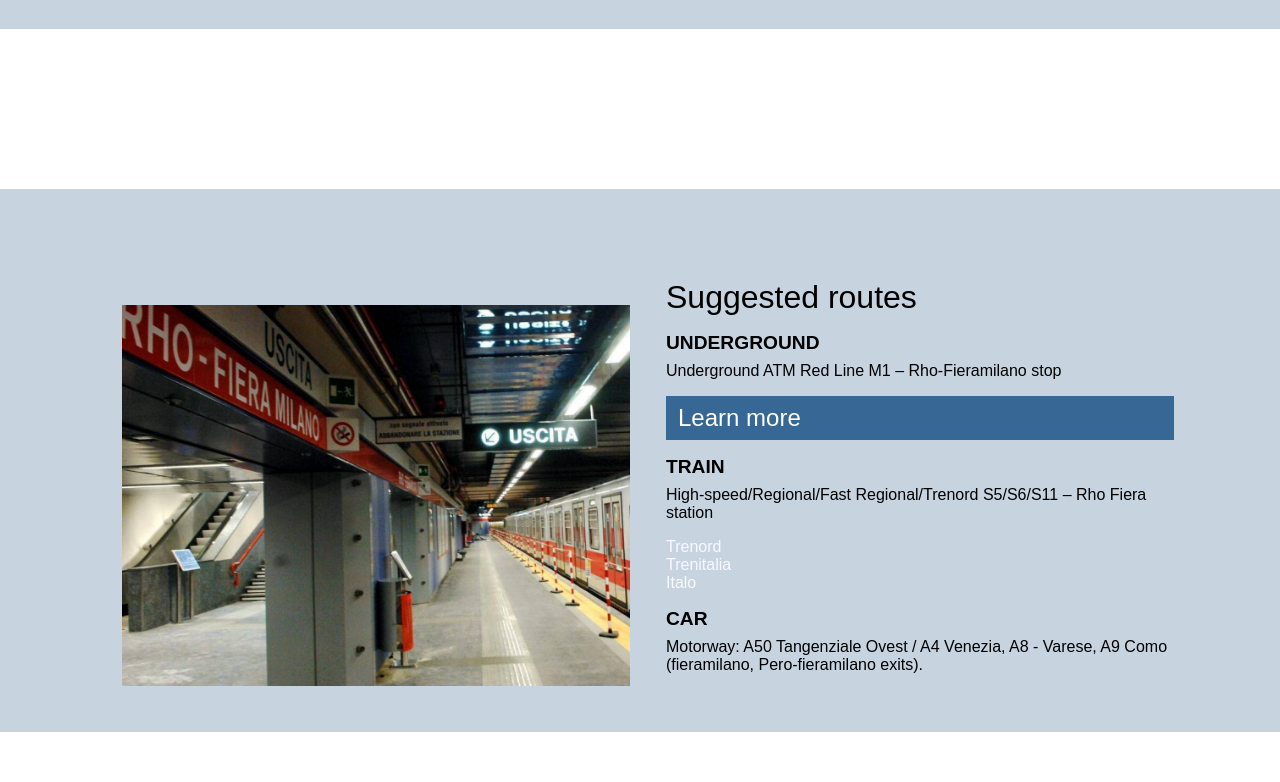
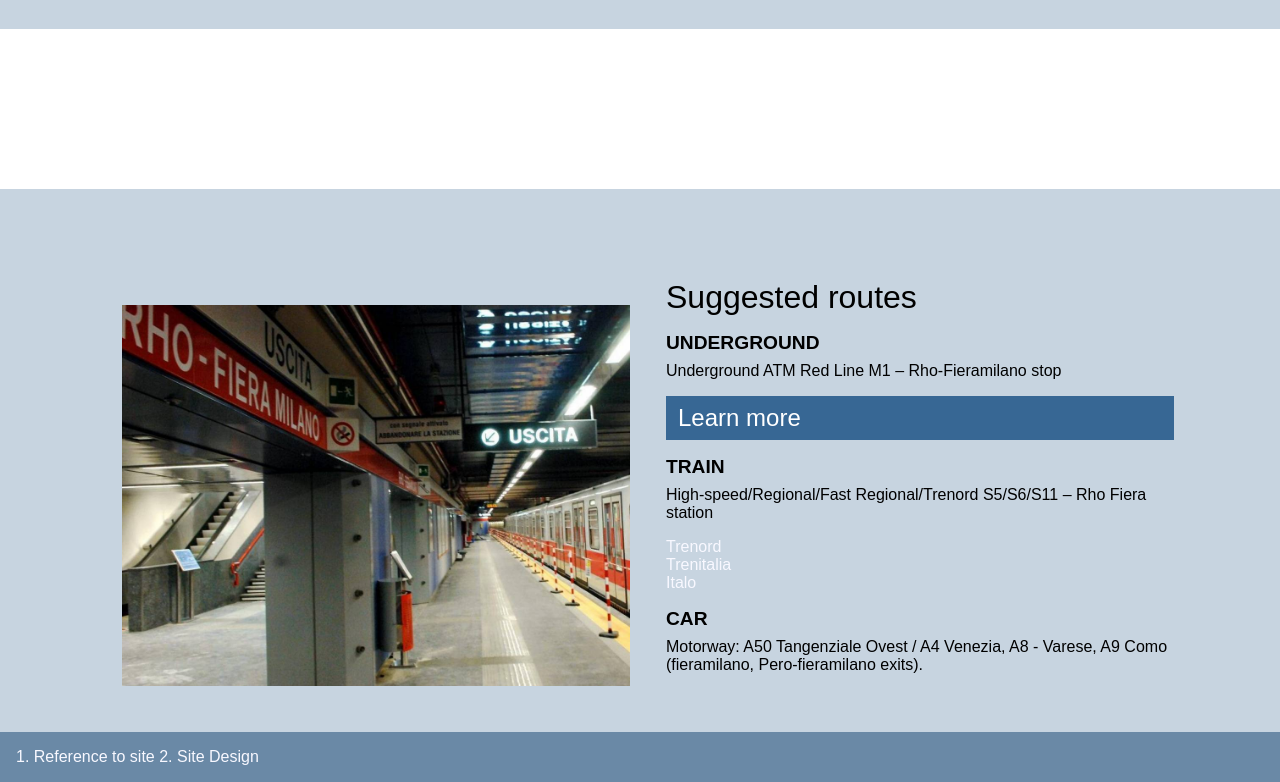
Before and after one commit to ala259/finalproj, a plain HTML site: page location-page.html in a window 1280 px wide. Shown: the part 464-1246 px from the top of the page. Before the commit the page ends 1196 px from the top, so only its background shows below. Drawn offline with Linux system fonts and the light colour scheme.

Commit message:
Update location-page.html

```diff
--- a/location-page.html
+++ b/location-page.html
@@ -82,6 +82,14 @@
 
     </div>
 
+	<footer>
 
+			 <a class="nav-link" href = "citation-page.html">1. Reference to site</a>
+			  <a class="nav-link" href = "SiteDesign_ManYingAngelaLee_301466000.pdf">2. Site Design</a>
+
+
+
+		</footer>
 </body>
+
 </html>
```
